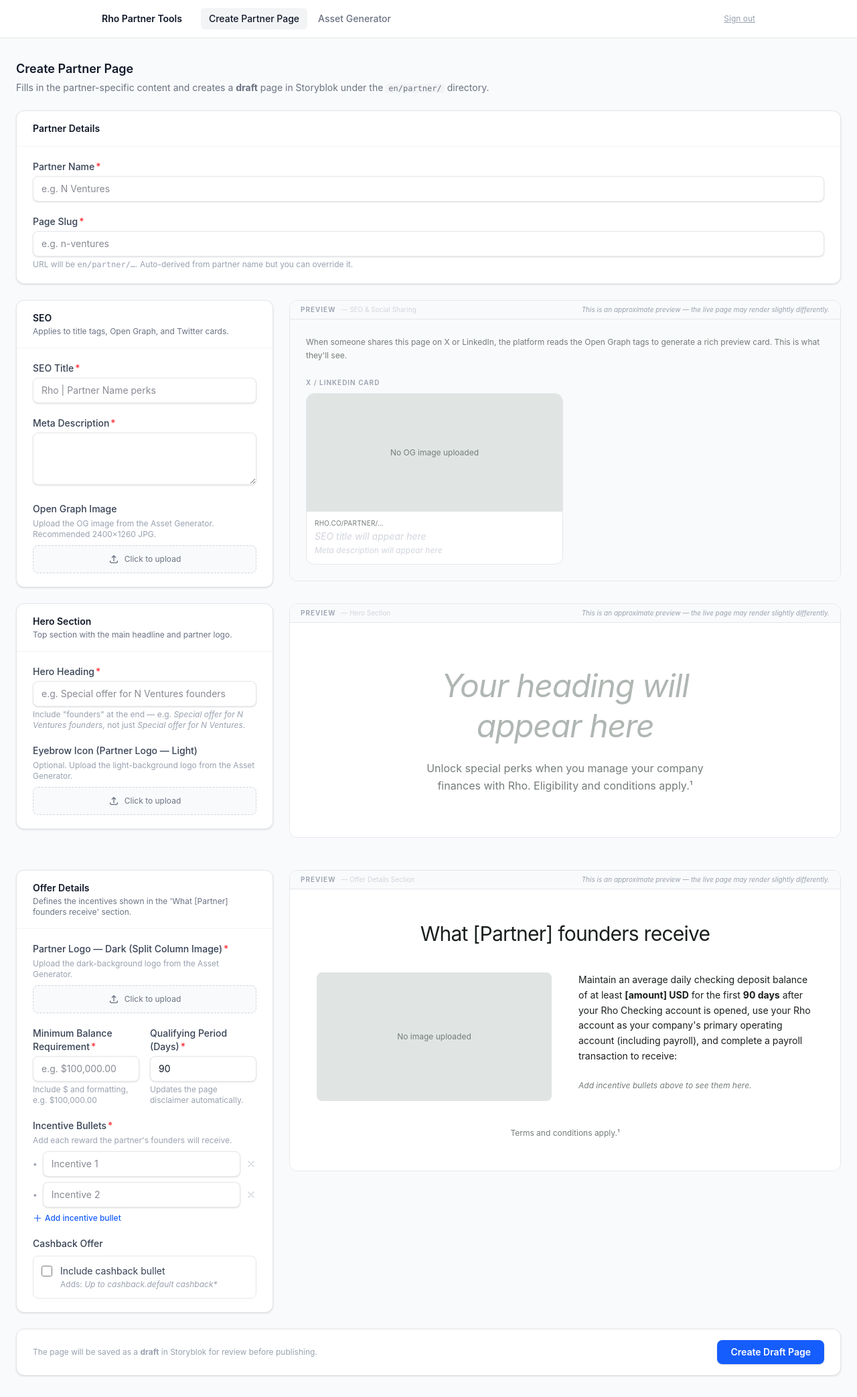
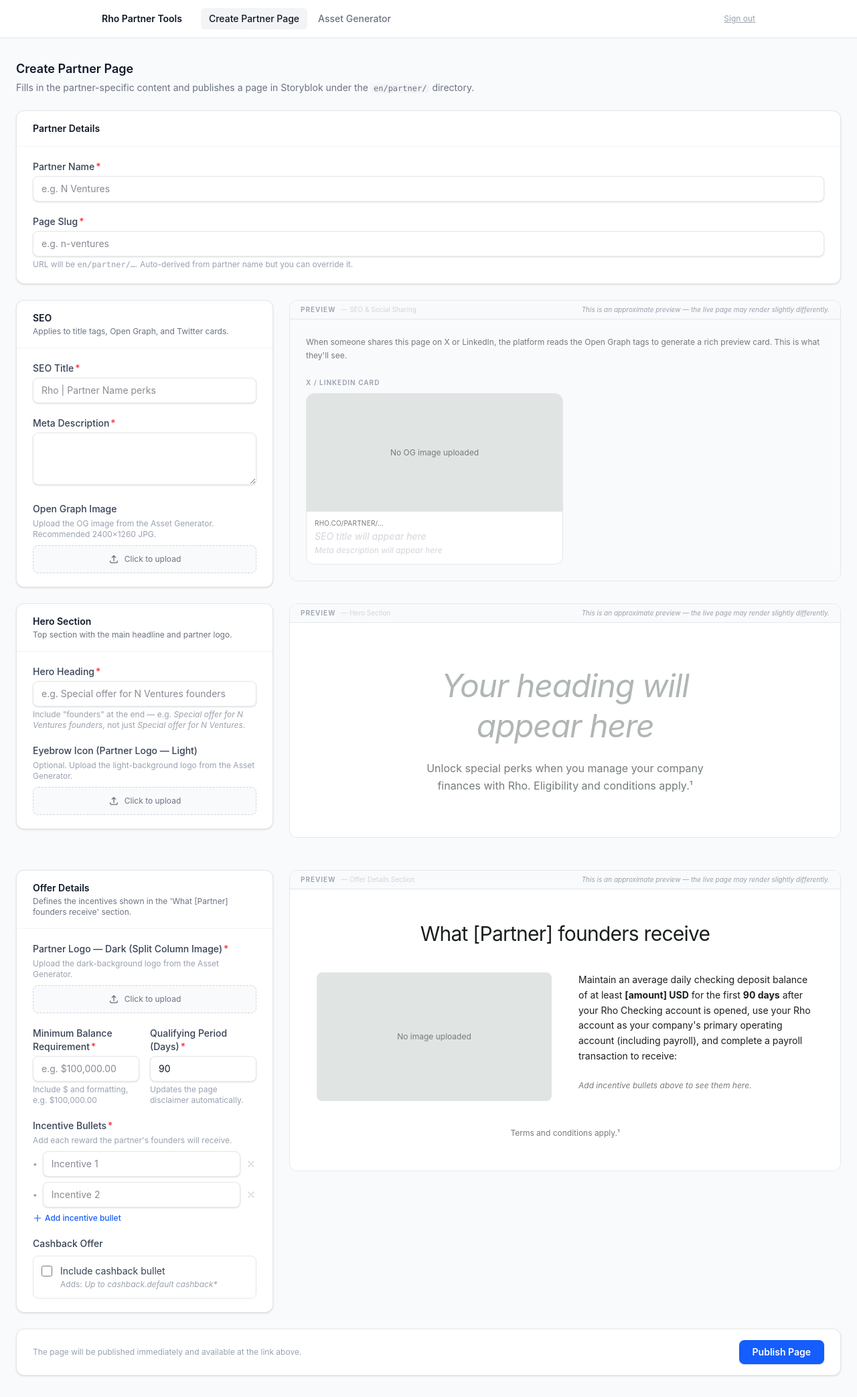
Before and after one commit to Ariel-Rhodriguez/partner-page-creator, a Next.js app: page / in a window 1280 px wide. Shown: the whole page at 67% size. Built offline with nearby package versions, Linux system fonts and the light colour scheme.

Commit message:
feat: show live page URL on success, update draft→publish copy

```diff
--- a/app/page.js
+++ b/app/page.js
@@ -278,7 +278,7 @@
       <div>
         <h1 className="text-lg font-semibold text-gray-900">Create Partner Page</h1>
         <p className="mt-1 text-sm text-gray-500">
-          Fills in the partner-specific content and creates a <strong>draft</strong> page in
+          Fills in the partner-specific content and publishes a page in
           Storyblok under the{' '}
           <code className="rounded bg-gray-100 px-1 text-xs">en/partner/</code> directory.
         </p>
@@ -286,12 +286,18 @@
 
       {status === 'done' && result && (
         <div className="rounded-lg border border-green-200 bg-green-50 px-4 py-3 text-sm text-green-800">
-          <p className="font-medium">Draft page created successfully.</p>
-          <p className="mt-0.5 text-xs">
-            Slug: <code className="rounded bg-green-100 px-1">{result.full_slug}</code> &mdash;
-            Story ID: <code className="rounded bg-green-100 px-1">{result.id}</code>
+          <p className="font-medium">Page published successfully.</p>
+          <p className="mt-1 text-xs">
+            Once published, the page will be live at:{' '}
+            <a
+              href={`https://www.rho.co/partner/${slug}`}
+              target="_blank"
+              rel="noopener noreferrer"
+              className="font-medium underline hover:text-green-900"
+            >
+              www.rho.co/partner/{slug}
+            </a>
           </p>
-          <p className="mt-1 text-xs text-green-700">Open Storyblok to review and publish when ready.</p>
         </div>
       )}
 
@@ -479,8 +485,7 @@
         {/* Submit */}
         <div className="flex items-center justify-between rounded-xl border border-gray-200 bg-white px-6 py-4 shadow-sm">
           <p className="text-xs text-gray-400">
-            The page will be saved as a <strong>draft</strong> in Storyblok for review before
-            publishing.
+            The page will be published immediately and available at the link above.
           </p>
           <button
             type="submit"
@@ -497,7 +502,7 @@
               ? 'Uploading assets…'
               : status === 'creating'
               ? 'Creating page…'
-              : 'Create Draft Page'}
+              : 'Publish Page'}
           </button>
         </div>
       </form>
```
